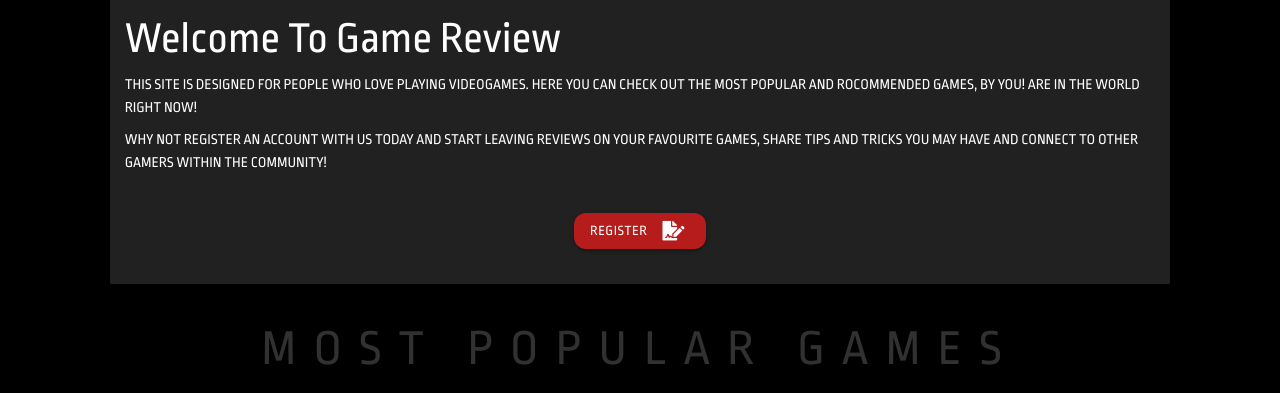
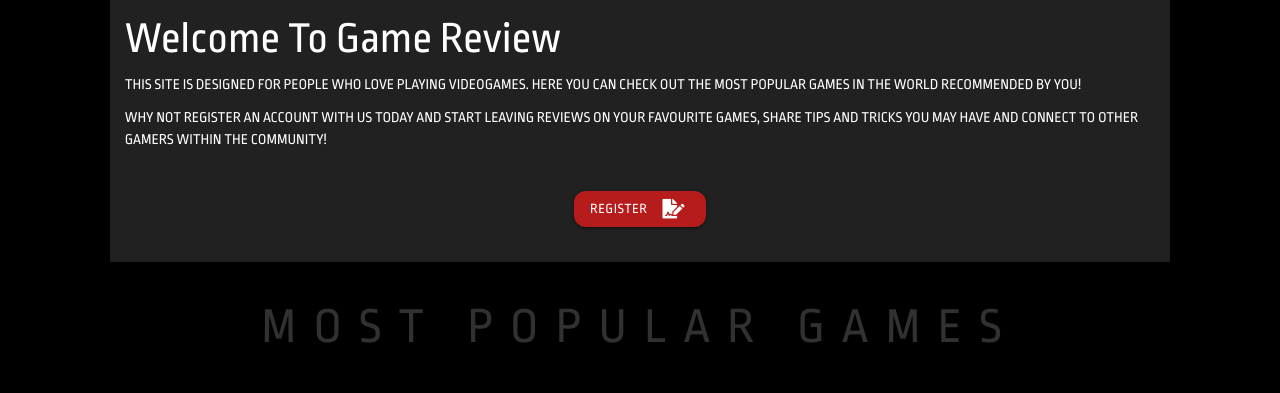
Before and after one commit to aMurphy85/Game-review-ms3, a Flask app: page / in a window 1280 px wide. Shown: the part 568-961 px from the top of the page. Run offline with Flask 2, Linux system fonts and the light colour scheme; some libraries are stand-ins or nearby versions.

Commit message:
Bug fix site introduction text

```diff
--- a/templates/game_card.html
+++ b/templates/game_card.html
@@ -332,7 +332,7 @@
 
 <div class="row center-align">
     <div class="col s12">
-        <a class="btn waves-effect red darken-3 back-btn"  href="{{ url_for('get_games') }}" type="submit" name="action">
+        <a class="btn red darken-3 back-btn"  href="{{ url_for('get_games') }}" type="submit" name="action">
             <i class="fas fa-backward white-text left"></i> Back
         </a>
     </div>
--- a/templates/index.html
+++ b/templates/index.html
@@ -43,8 +43,7 @@
                     <p class="site-info white-text">
                         THIS SITE IS DESIGNED FOR PEOPLE WHO LOVE PLAYING
                         VIDEOGAMES. HERE YOU CAN CHECK OUT THE MOST
-                        POPULAR AND ROCOMMENDED GAMES,
-                        BY YOU! ARE IN THE WORLD RIGHT NOW!
+                        POPULAR GAMES IN THE WORLD RECOMMENDED BY YOU!
                     </p>
                     <p>
                         WHY NOT REGISTER AN ACCOUNT WITH US TODAY
@@ -54,7 +53,7 @@
                         GAMERS WITHIN THE COMMUNITY!
                     </p>
                     <div class="row center-align">
-                        <a class="btn waves-effect red darken-4 register-btn" href="{{ url_for('register') }}" type="submit"
+                        <a class="btn red darken-4 register-btn" href="{{ url_for('register') }}" type="submit"
                           name="action">
                           Register
                           <i class="fas fa-file-signature right"></i>
@@ -162,7 +161,7 @@
     </div>
 
     <div class="row center-align" id="btn">
-        <a href="{{ url_for('get_games') }}" class="btn waves-effect red darken-4 more-games-btn" type="submit">
+        <a href="{{ url_for('get_games') }}" class="btn red darken-4 more-games-btn" type="submit">
             More Games
             <i class="fas fa-forward white-text right"></i>
         </a>
```
